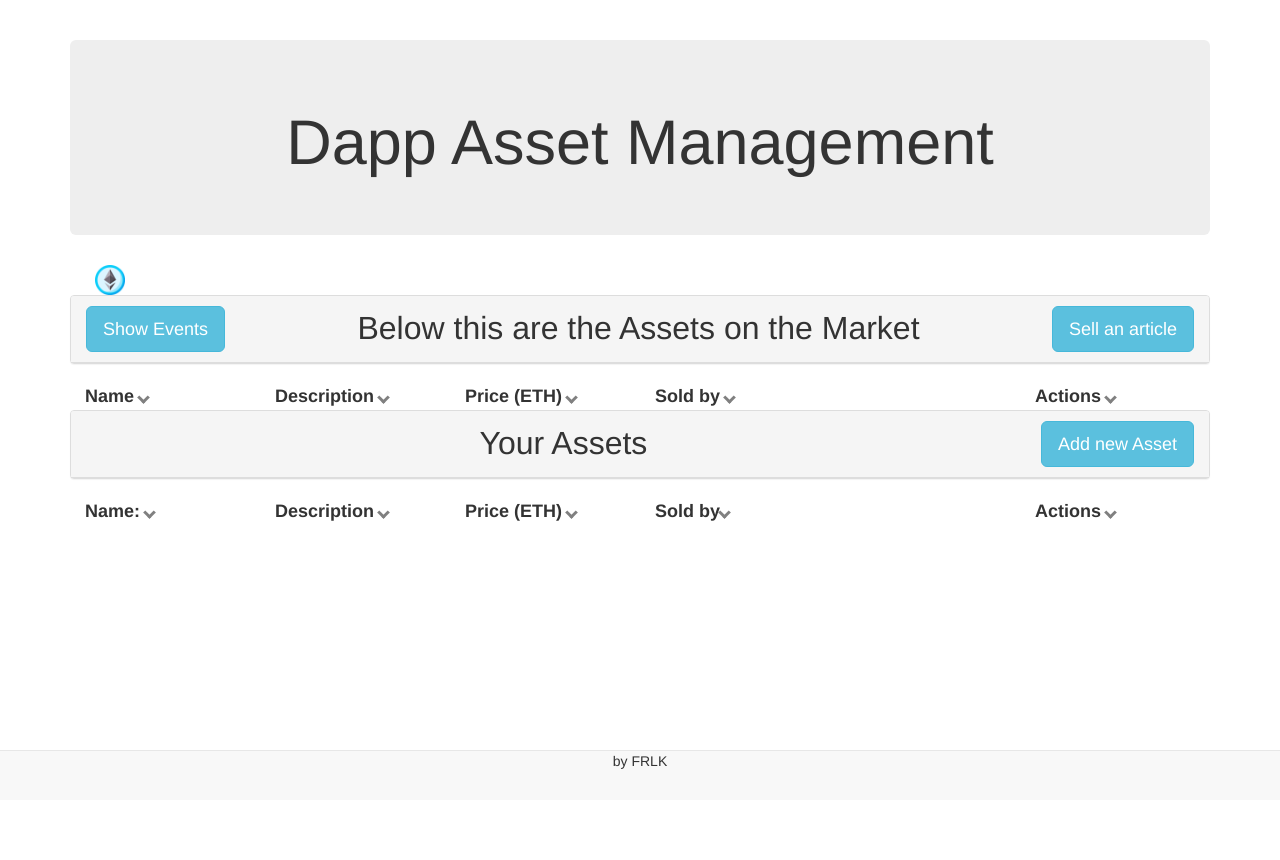
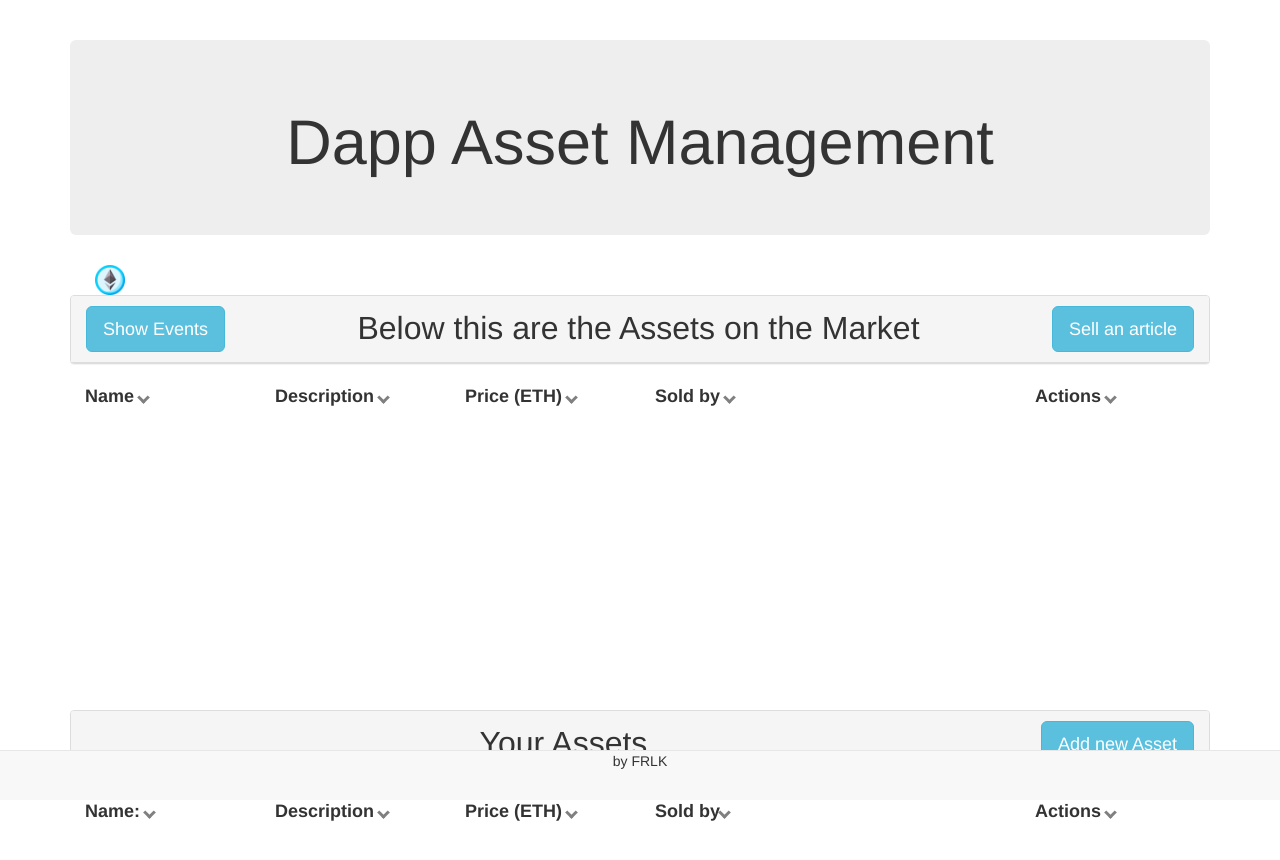
Before and after one commit to fabianroeckel/DappAssetManagement, a plain HTML site: page src/index.html in a window 1280 px wide. Before the commit the page ends 800 px from the top, so only its background shows below. Drawn offline with nearby package versions, Linux system fonts and the light colour scheme; a script that the page names is missing.

Commit message:
"styling for article-row2"

```diff
--- a/src/index.html
+++ b/src/index.html
@@ -61,7 +61,7 @@
           <strong> Actions <i class="arrow down"></i></strong>
           </div>
       </div>
-      <div id="articlesRow" class="row">
+      <div id="articlesRow" class="row" style="min-height: 300px;">
         <!-- ARTICLES TO SELL LOAD HERE -->
       </div>
 
```
